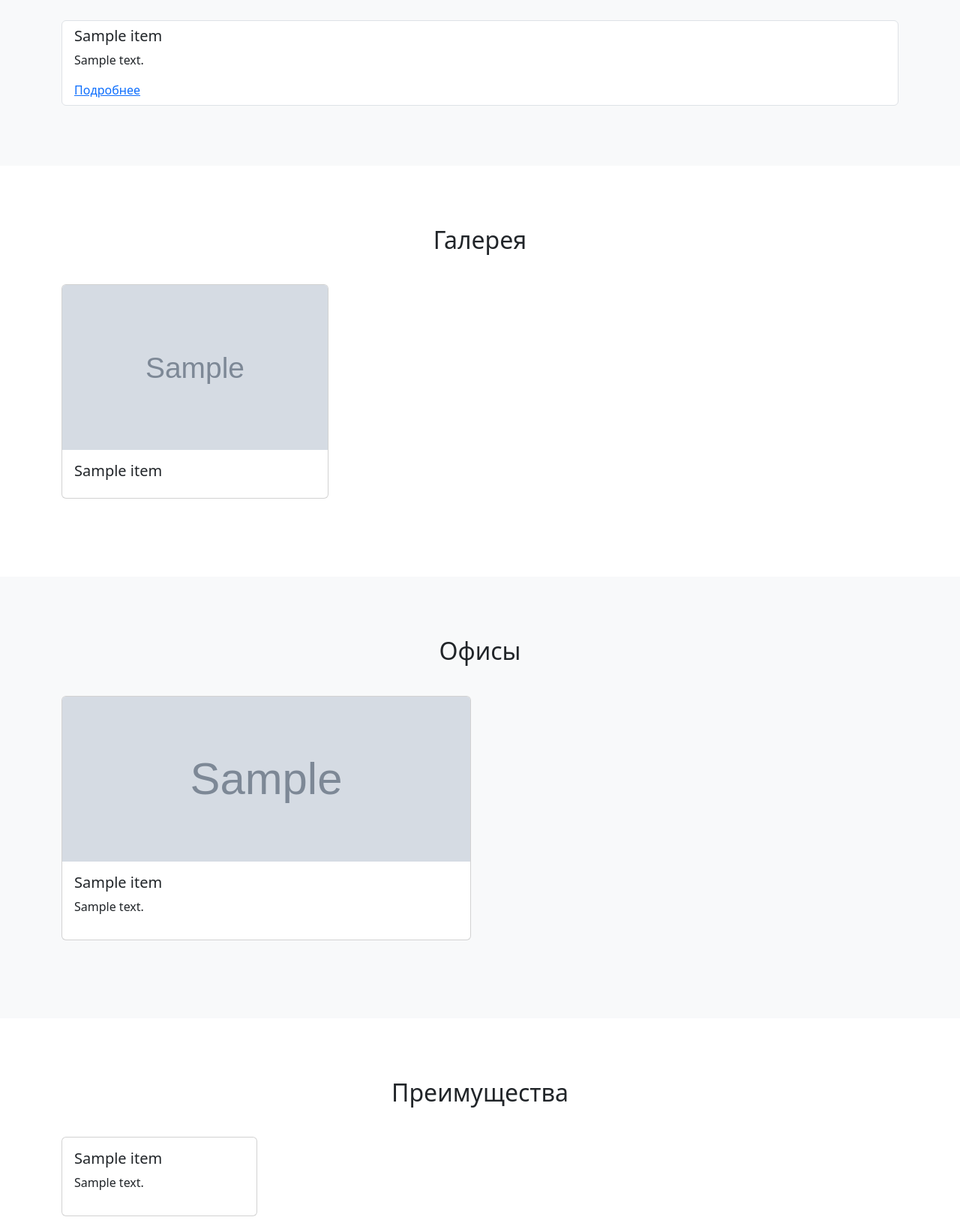
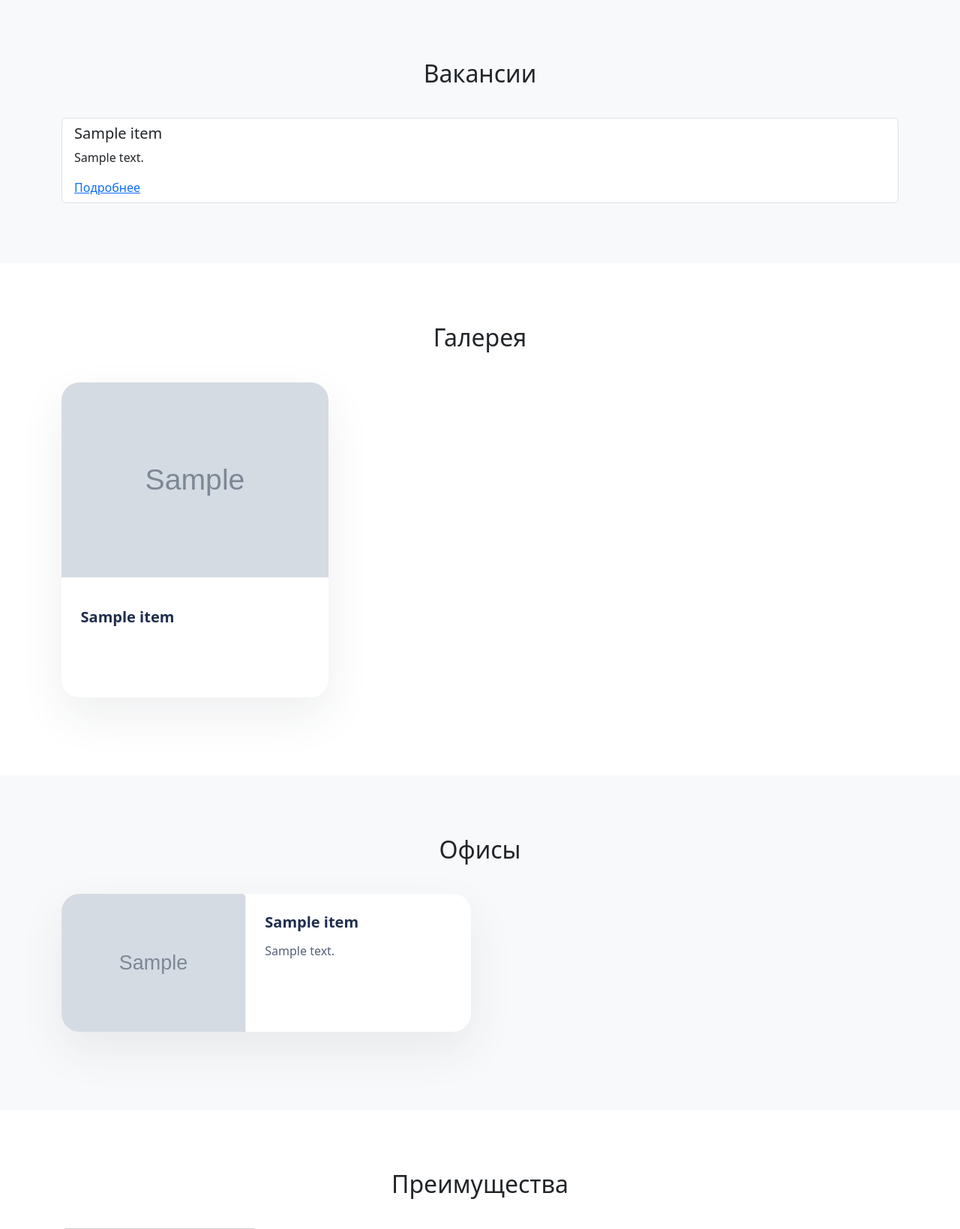
Before and after one commit to egzggg/travelline_project, a FastAPI app: template frontend/templates/index.html in a window 1280 px wide. Shown: the part 3079-4718 px from the top of the page at 75% size. Run offline with FastAPI, Linux system fonts and the light colour scheme; the template is opened without the code that fills it: most values are stand-ins (such as "Sample title", 1, 10 or a date in 2020); grey boxes marked "Sample" are stand-in pictures.

Commit message:
Изменил стили элементов с картинками

```diff
--- a/frontend/static/css/styleHome.css
+++ b/frontend/static/css/styleHome.css
@@ -191,6 +191,115 @@ footer {
     padding:40px 0;
 
 }
+
+/* SECTION CARDS */
+
+.team-section .card,
+.clients-section .card,
+.gallery-section .card,
+.offices-section .card {
+    border: none;
+    border-radius: 1.5rem;
+    overflow: hidden;
+    box-shadow: 0 24px 60px rgba(33, 45, 66, 0.08);
+    transition: transform 0.3s ease, box-shadow 0.3s ease;
+}
+
+.team-section .card:hover,
+.clients-section .card:hover,
+.gallery-section .card:hover,
+.offices-section .card:hover {
+    transform: translateY(-8px);
+    box-shadow: 0 32px 80px rgba(33, 45, 66, 0.14);
+}
+
+.team-section .card-body,
+.clients-section .card-body,
+.gallery-section .card-body,
+.offices-section .card-body {
+    padding: 1.6rem;
+}
+
+.team-section .card h5,
+.clients-section .card h5,
+.gallery-section .card h5,
+.offices-section .card h5 {
+    font-size: 1.25rem;
+    font-weight: 700;
+    margin-bottom: 0.75rem;
+    color: #1f2e4d;
+}
+
+.team-section .card p,
+.offices-section .card p {
+    color: #556177;
+    line-height: 1.75;
+}
+
+.team-section .card-img-top,
+.clients-section .card-img-top,
+.gallery-section .card-img-top,
+.offices-section .card-img-top {
+    width: 100%;
+    height: 260px;
+    object-fit: cover;
+}
+
+.clients-section .card {
+    text-align: center;
+}
+
+.clients-section .card-body {
+    padding-top: 1rem;
+}
+
+.clients-section .card h5 {
+    margin-top: 1rem;
+    font-size: 1.12rem;
+}
+
+.gallery-section .card {
+    min-height: 420px;
+    display: flex;
+    flex-direction: column;
+}
+
+.gallery-section .card-body {
+    flex: 1;
+}
+
+.gallery-section .card h5 {
+    margin-top: 1rem;
+}
+
+.offices-section .card {
+    display: flex;
+    flex-direction: column;
+    min-height: 100%;
+}
+
+.offices-section .card-img-top {
+    border-bottom: 1px solid rgba(0, 0, 0, 0.06);
+}
+
+@media (min-width: 768px) {
+    .offices-section .card {
+        flex-direction: row;
+    }
+
+    .offices-section .card-img-top {
+        width: 45%;
+        height: auto;
+        min-height: 100%;
+        border-bottom: none;
+        border-right: 1px solid rgba(0, 0, 0, 0.06);
+    }
+
+    .offices-section .card-body {
+        width: 55%;
+    }
+}
+
 .header{
     background:#317fe4;
     color:white;
--- a/frontend/templates/index.html
+++ b/frontend/templates/index.html
@@ -48,7 +48,7 @@
       </div>
     </section>
     <!-- TEAM -->
-    <section id="team" class="bg-light">
+    <section id="team" class="bg-light team-section">
       <div class="container">
         <h2 class="section-title">Команда</h2>
         <div class="row">
@@ -89,7 +89,7 @@
       </div>
     </section>
     <!-- CLIENTS -->
-    <section class="bg-light">
+    <section class="bg-light clients-section">
       <div class="container">
         <h2 class="section-title">Клиенты</h2>
         <div class="row">
@@ -147,7 +147,7 @@
       </div>
     </section>
     <!-- GALLERY -->
-    <section>
+    <section class="gallery-section">
       <div class="container">
         <h2 class="section-title">Галерея</h2>
         <div class="row">
@@ -167,7 +167,7 @@
       </div>
     </section>
     <!-- OFFICES -->
-    <section class="bg-light">
+    <section class="bg-light offices-section">
       <div class="container">
         <h2 class="section-title">Офисы</h2>
         <div class="row">
```
